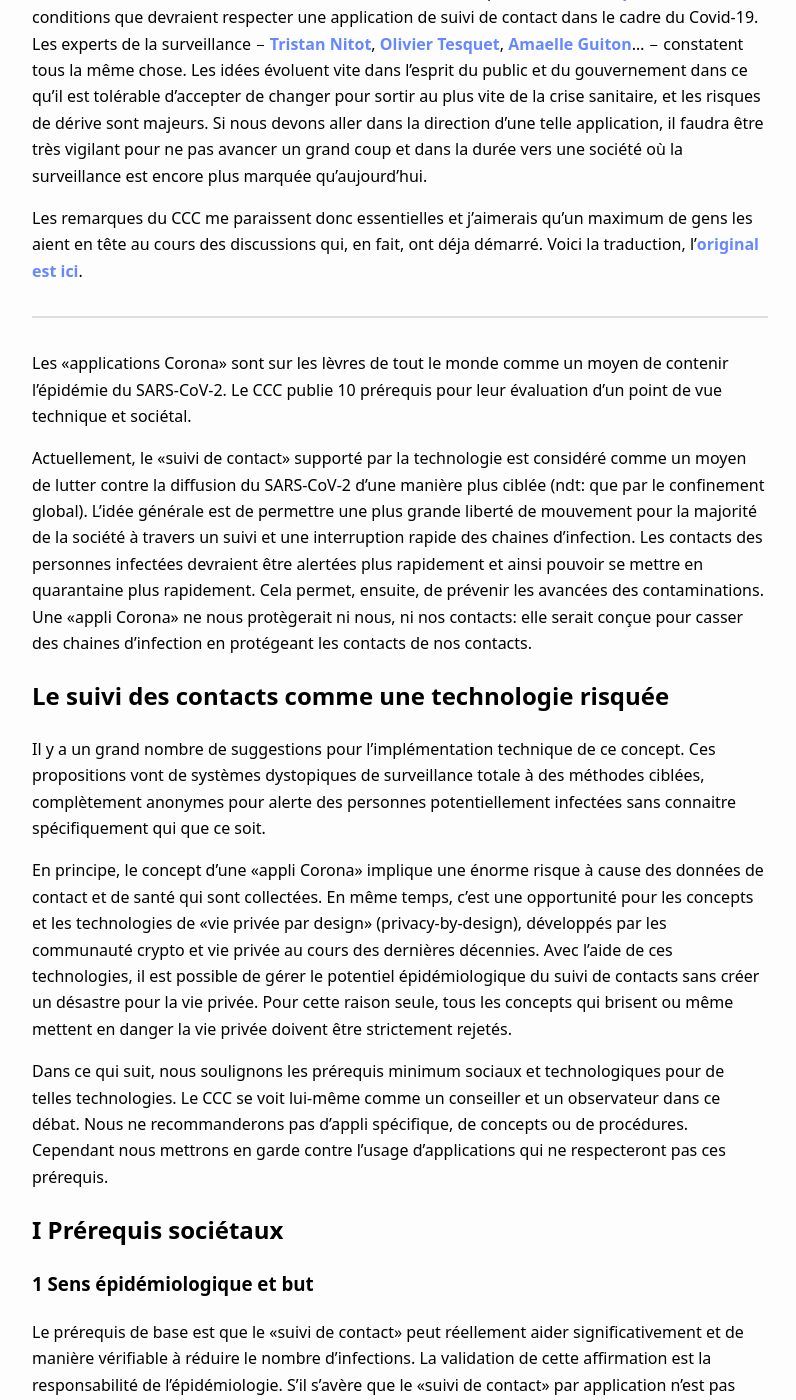
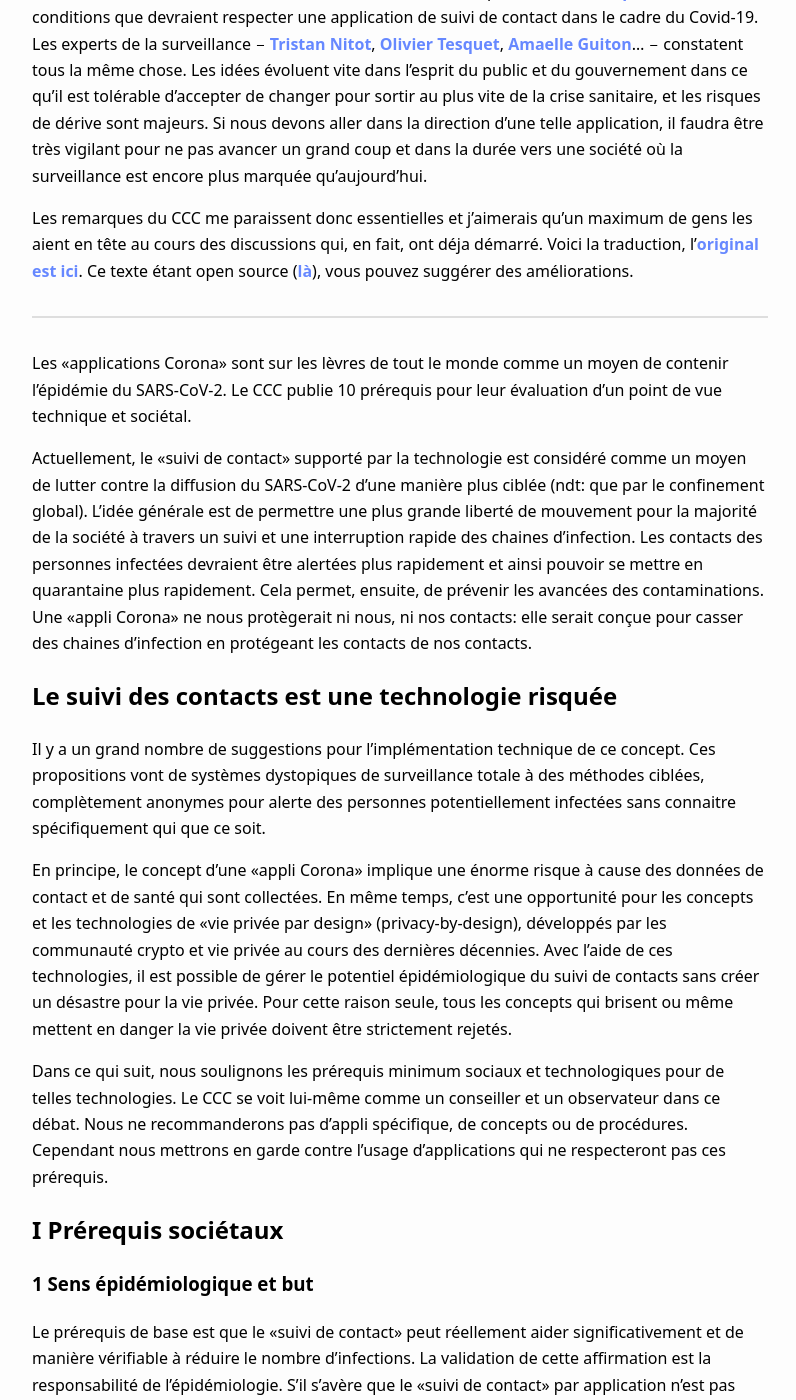
Before and after one commit to Keirua/blog.keiruaprod.fr, a Jekyll site: the page built from _posts/2020-04-08-prerequis-pour-appli-de-suivi-de-contacts.md, in a window 1280 px wide and 1400 px high, scrolled down 314 px. Shown: the whole window, without its empty margins (240-1036 px from the left). Built offline with Jekyll 4.4.1, drawn with Linux system fonts in a browser that asks for light colours; some of the changed text lies outside the part shown.

Commit message:
update appli suivi contact

```diff
--- a/_posts/2020-04-08-prerequis-pour-appli-de-suivi-de-contacts.md
+++ b/_posts/2020-04-08-prerequis-pour-appli-de-suivi-de-contacts.md
@@ -7,7 +7,7 @@ lang: fr
 
 Cet article est la traduction d'[un article du 6 avril 2020](https://www.ccc.de/en/updates/2020/contact-tracing-requirements) écrit par le [Chaos Computer Club](https://en.wikipedia.org/wiki/Chaos_Computer_Club) sur les conditions que devraient respecter une application de suivi de contact dans le cadre du Covid-19. Les experts de la surveillance − [Tristan Nitot](https://standblog.org/blog/post/2020/04/08/Covid-19-et-la-surveillance), [Olivier Tesquet](https://twitter.com/oliviertesquet/status/1247823274597404672), [Amaelle Guiton](https://twitter.com/amaelle_g/status/1247928366621167616)… − constatent tous la même chose. Les idées évoluent vite dans l'esprit du public et du gouvernement dans ce qu'il est tolérable d'accepter de changer pour sortir au plus vite de la crise sanitaire, et les risques de dérive sont majeurs. Si nous devons aller dans la direction d'une telle application, il faudra être très vigilant pour ne pas avancer un grand coup et dans la durée vers une société où la surveillance est encore plus marquée qu'aujourd'hui.
 
-Les remarques du CCC me paraissent donc essentielles et j'aimerais qu'un maximum de gens les aient en tête au cours des discussions qui, en fait, ont déja démarré. Voici la traduction, l'[original est ici](https://www.ccc.de/en/updates/2020/contact-tracing-requirements).
+Les remarques du CCC me paraissent donc essentielles et j'aimerais qu'un maximum de gens les aient en tête au cours des discussions qui, en fait, ont déja démarré. Voici la traduction, l'[original est ici](https://www.ccc.de/en/updates/2020/contact-tracing-requirements). Ce texte étant open source ([là](https://github.com/Keirua/blog.keiruaprod.fr/)), vous pouvez suggérer des améliorations.
 
 <hr />
 
@@ -15,7 +15,7 @@ Les «applications Corona» sont sur les lèvres de tout le monde comme un moyen
 
 Actuellement, le «suivi de contact» supporté par la technologie est considéré comme un moyen de lutter contre la diffusion du SARS-CoV-2 d'une manière plus ciblée (ndt: que par le confinement global). L'idée générale est de permettre une plus grande liberté de mouvement pour la majorité de la société à travers un suivi et une interruption rapide des chaines d'infection. Les contacts des personnes infectées devraient être alertées plus rapidement et ainsi pouvoir se mettre en quarantaine plus rapidement. Cela permet, ensuite, de prévenir les avancées des contaminations. Une «appli Corona» ne nous protègerait ni nous, ni nos contacts: elle serait conçue pour casser des chaines d'infection en protégeant les contacts de nos contacts.
 
-## Le suivi des contacts comme une technologie risquée
+## Le suivi des contacts est une technologie risquée
 
 Il y a un grand nombre de suggestions pour l'implémentation technique de ce concept. Ces propositions vont de systèmes dystopiques de surveillance totale à des méthodes ciblées, complètement anonymes pour alerte des personnes potentiellement infectées sans connaitre spécifiquement qui que ce soit.
 
@@ -39,7 +39,7 @@ Les gens qui refusent d'utiliser l'application ne doivent pas subir de conséque
 
 L'application doit régulièrement informer les gens de son fonctionnement. Elle doit permettre simplement d'être temporairement désactivée ou supprimée de manière permanente. Les mesures restrictives, par exemple de type «bracelet électronique», pour controller l'application des restrictions de contact, ne doivent pas être implémentées.
 
-### 3 Vie privée fondamentale
+### 3 La vie privée est fondamentale
 
 C'est seulement avec un concept convaincant basé sur le principe de vie privée que l'acceptation sociale pourra être obtenue.
 
@@ -77,7 +77,7 @@ Les identifiants pour les suivi de contact par des technologies sans fil (par ex
 
 Le système doit être conçu de telle manière à ce que les profils de mouvement (suivi de localisation) ou les profils de contacts (motifs des contacts fréquents qui permettent de remonter à des personnes spécifiques) ne puissent être établis, intentionnellement ou non. Des méthodes tel que la centralisation de données GPS ou de localisation, ou lier les données à des numéros de téléphone, des comptes sur les réseaux sociaux et autres doivent donc être rejetés par principe.
 
-### 9 Non rapprochement
+### 9 Non rapprochement des détails techniques aux données personnelles
 
 La conception de la génération de ces identifiants temporaires doit être telle que ces identifiants ne puissent pas être interprétés et liés sans connaissance d'une clé privée controllée par les utilisateurs. Ils ne doivent de ce fait pas être dérivés à partir d'une autre information identifiant l'utilisateur, directement ou indirectement. Indépendemment du fait que les identifiants sont communiqués lors d'une infection, il doit être exclus que les données collectées de «suivi de contact» puissent être chainées sur de longues périodes de temps.
 
```
Also changed, not shown: other parts of _posts/2020-04-08-prerequis-pour-appli-de-suivi-de-contacts.md (+1 -1 lines).
